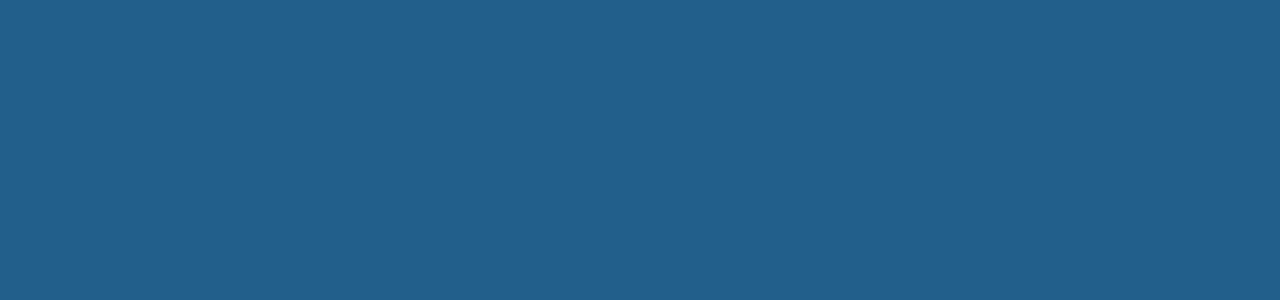
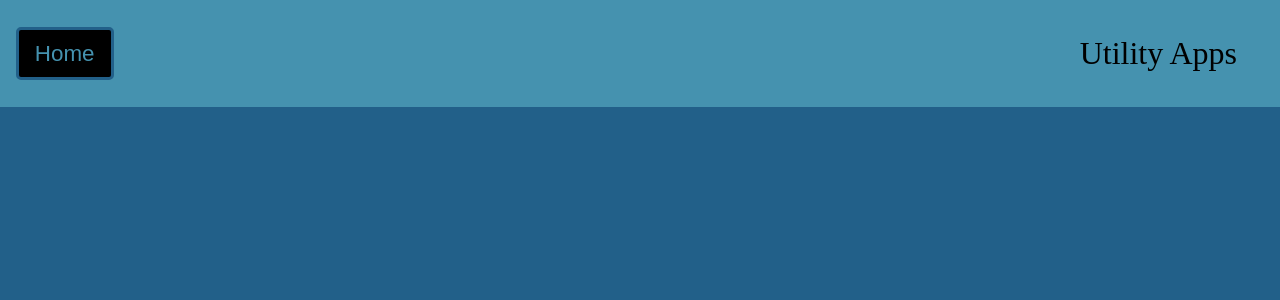
Before and after one commit to AggarwalChetan/utility-app, a React (Create React App) app: page /SWatch in a window 1280 px wide. Shown: the top 300 px of the page. Built offline with nearby package versions, Linux system fonts and the light colour scheme.

Commit message:
Header added

```diff
--- a/src/Application.js
+++ b/src/Application.js
@@ -11,8 +11,8 @@
 import SHA1 from './components/SHA1';
 import SHA256 from './components/SHA256';
 import SHA512 from './components/SHA512';
-import SUApp from './components/SUApp';
-import TCApp from './components/TCApp';
+import TApp from './components/TApp';
+import SWApp from './components/SWApp';
 import UCApp from './components/UCApp';
 
 function Application(){
@@ -29,10 +29,10 @@
                 <Route exact path = '/HashGenerator/SHA-256' component={SHA256}/>
                 <Route exact path = '/HashGenerator/SHA-512' component={SHA512}/>
                 <Route exact path = '/RHConverter' component={RHCApp}/>
-                <Route exact path = '/"SWatch"' component={TCApp}/>
+                <Route exact path = '/SWatch' component={SWApp}/>
                 <Route exact path = '/UConverter' component={UCApp}/>
                 <Route exact path = '/NBConverter' component={NBCApp}/>
-                <Route exact path = '/Timer' component={SUApp}/>
+                <Route exact path = '/Timer' component={TApp}/>
                 <Route exact path = '/JValidator' component={JVApp}/>
             </Switch>
         </Router>
--- a/src/components/SUApp.js
+++ b/src/components/SWApp.js
@@ -1,6 +1,6 @@
 import React from 'react';
 
-class SUApp extends React.Component {
+class SWApp extends React.Component {
     constructor(props) {
         super(props);
     }
@@ -22,4 +22,4 @@
     }
 }
 
-export default SUApp;
+export default SWApp;
--- a/src/components/TCApp.js
+++ b/src/components/TApp.js
@@ -1,6 +1,6 @@
 import React from 'react';
 
-class TCApp extends React.Component {
+class TApp extends React.Component {
     constructor(props) {
         super(props);
     }
@@ -22,4 +22,4 @@
     }
 }
 
-export default TCApp;
+export default TApp;
```
